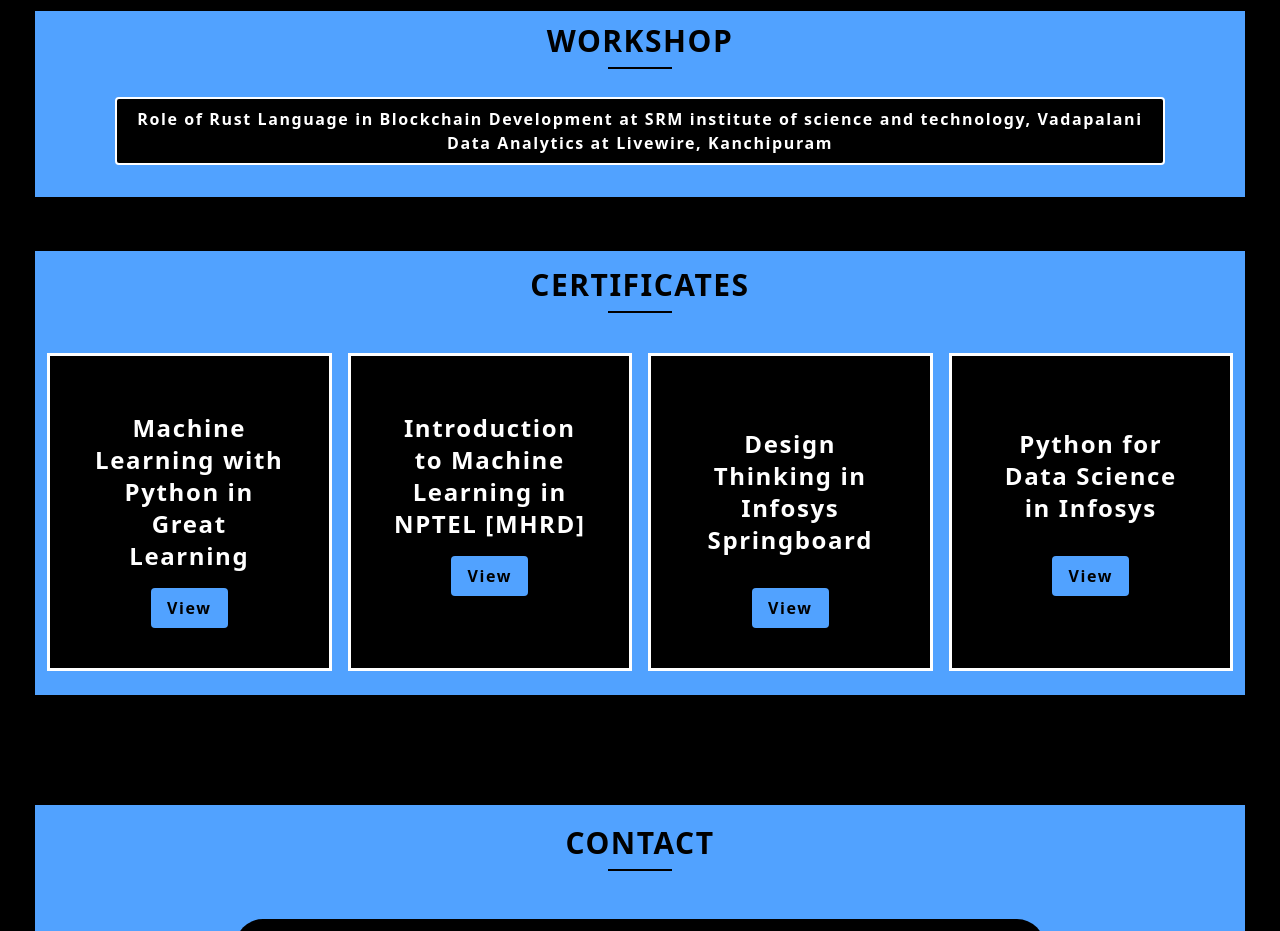
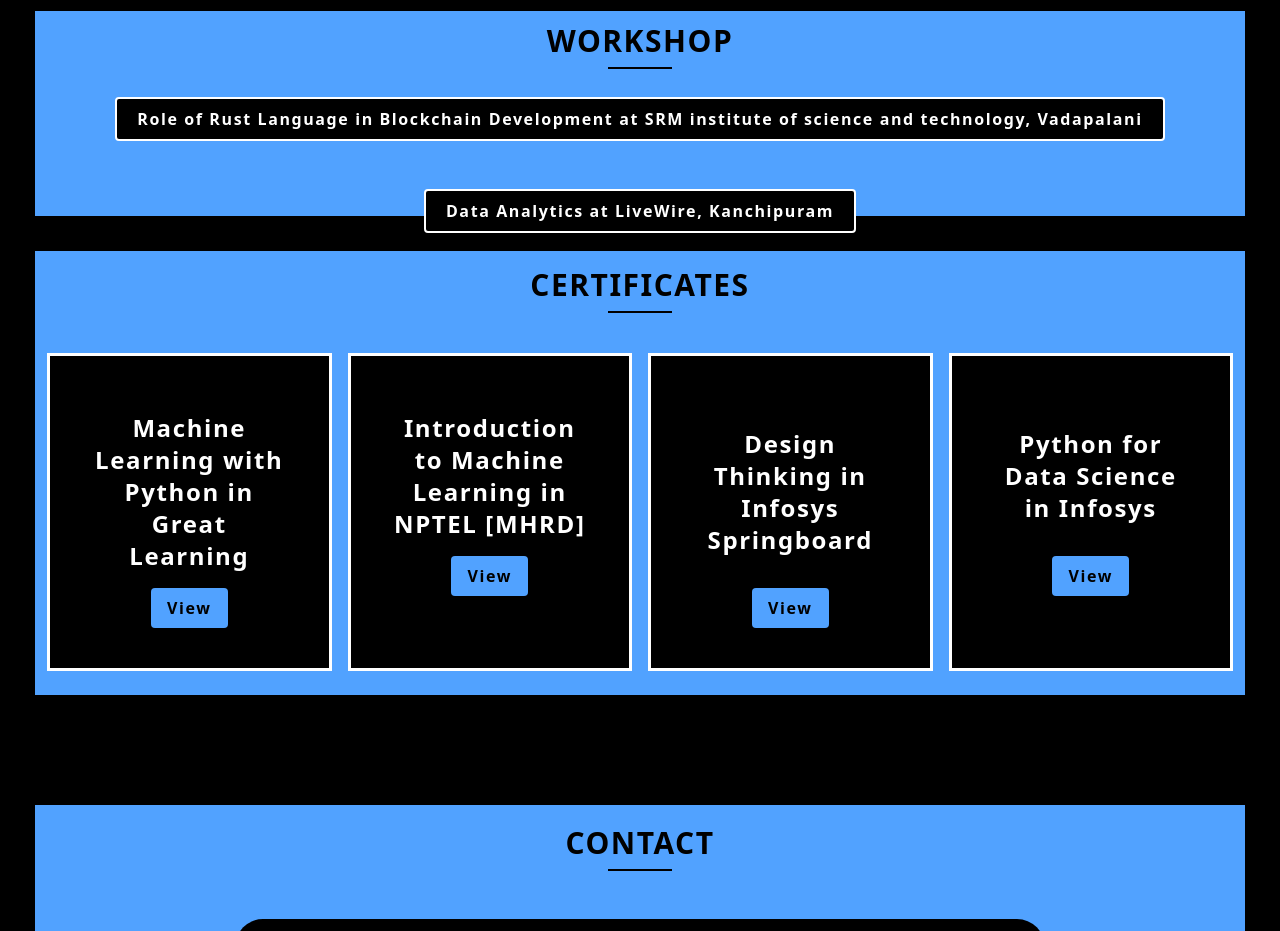
Before and after one commit to N2KK5/nisha.portfolio, a website: page index.html in a window 1280 px wide. Shown: the part 2520-3451 px from the top of the page. Drawn offline with nearby package versions, Linux system fonts and the light colour scheme.

Commit message:
Update index.html

```diff
--- a/index.html
+++ b/index.html
@@ -240,8 +240,12 @@
                             Role of Rust Language in Blockchain Development at
                             SRM institute of science and technology, Vadapalani
                         </p>
+                    </div>
+                </section>
+                 <section class="border-box border-2 bg-black text-white rounded px-5 py-2 my-5">
+                    <div>
                         <p class="text-center font-bold tracking-widest text-l">
-                           Data Analytics at Livewire, Kanchipuram
+                            Data Analytics at LiveWire, Kanchipuram
                         </p>
                     </div>
                 </section>
```
